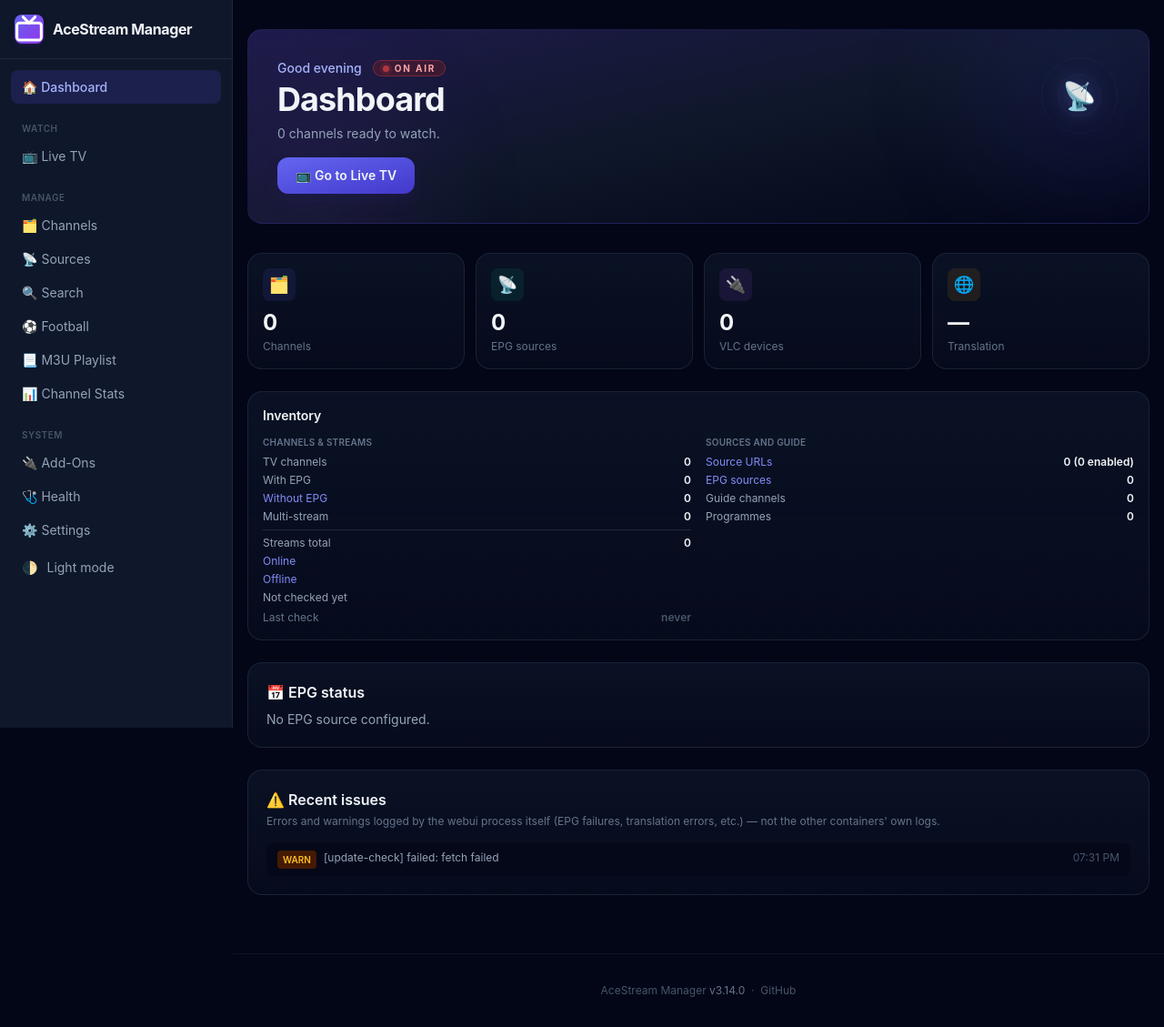
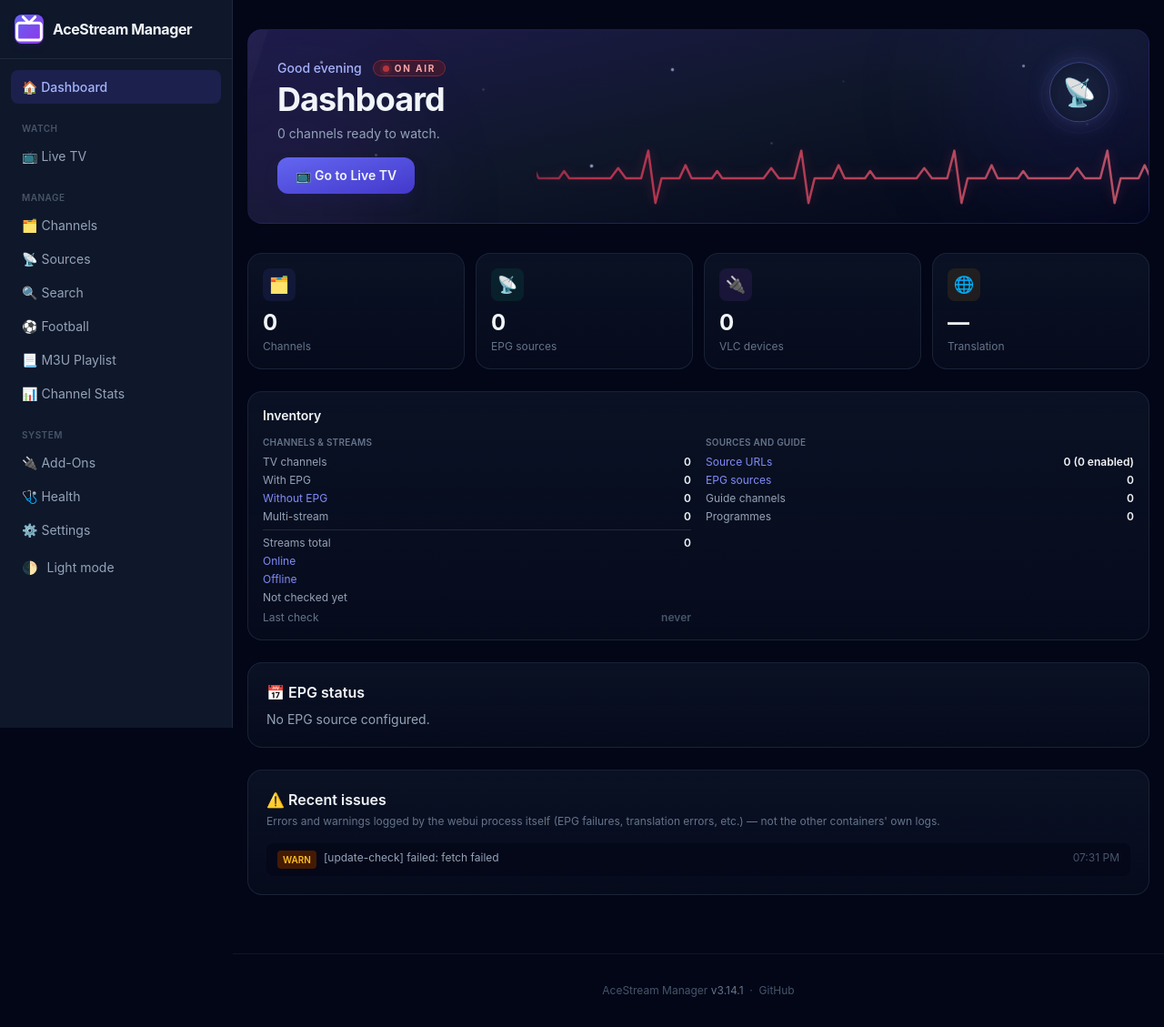
Before and after one commit to gabo-it/Acestream-Manager, a Node server app: page / in a window 1280 px wide. Shown: the whole page at 91% size. Run offline with Node 20, Linux system fonts and the light colour scheme; data comes from the database, SQL or seed files in the repository; data that the repository does not hold is empty; some libraries are stand-ins or nearby versions.

Commit message:
v3.14.1: Dashboard hero gets a living background — a scrolling EKG 'heartbeat' line flowing toward the antenna (perfect seamless loop, 300-unit period), twinkling studio lights, a light sheen sweeping across the banner every ~11s, drifting glow blobs, and the dish now floating inside a circular badge. Pure CSS/SVG (no JS, no libraries), full light-theme variants, prefers-reduced-motion respected

```diff
--- a/webui/package.json
+++ b/webui/package.json
@@ -1,6 +1,6 @@
 {
   "name": "acestream-webui",
-  "version": "3.14.0",
+  "version": "3.14.1",
   "description": "Web interface for managing AceStream channels, M3U playlists and EPG",
   "main": "server.js",
   "type": "commonjs",
--- a/webui/views/dashboard.ejs
+++ b/webui/views/dashboard.ejs
@@ -3,16 +3,56 @@
 
 <!-- Hero -->
 <div class="relative overflow-hidden rounded-2xl bg-gradient-to-br from-indigo-950 via-slate-900 to-slate-950 border border-indigo-900/40 p-6 sm:p-8 mb-8">
-  <div class="absolute -top-16 -right-16 w-64 h-64 rounded-full bg-indigo-600/10 blur-3xl"></div>
-  <div class="absolute -bottom-20 -left-10 w-56 h-56 rounded-full bg-purple-600/10 blur-3xl"></div>
+  <div class="absolute -top-16 -right-16 w-64 h-64 rounded-full bg-indigo-600/10 blur-3xl hero-blob-a"></div>
+  <div class="absolute -bottom-20 -left-10 w-56 h-56 rounded-full bg-purple-600/10 blur-3xl hero-blob-b"></div>
 
-  <!-- Segnale in onda: antenna con anelli che si espandono (decorativo,
-       puro CSS — nessuna libreria, si disattiva con prefers-reduced-motion) -->
+  <!-- Lucine di studio che scintillano sullo sfondo (posizioni fisse scelte a
+       mano; l'animazione è solo opacità/scala, costa quasi zero) -->
+  <span class="hero-star" style="top:16%; left:8%;  animation-delay:.2s;  animation-duration:3.8s"></span>
+  <span class="hero-star" style="top:64%; left:14%; animation-delay:1.1s; animation-duration:4.6s"></span>
+  <span class="hero-star" style="top:30%; left:26%; animation-delay:2.2s; animation-duration:5.2s"></span>
+  <span class="hero-star" style="top:70%; left:38%; animation-delay:.6s;  animation-duration:4.1s"></span>
+  <span class="hero-star" style="top:20%; left:47%; animation-delay:1.8s; animation-duration:3.5s"></span>
+  <span class="hero-star" style="top:58%; left:58%; animation-delay:.9s;  animation-duration:4.9s"></span>
+  <span class="hero-star" style="top:26%; left:66%; animation-delay:2.7s; animation-duration:4.3s"></span>
+  <span class="hero-star" style="top:72%; left:78%; animation-delay:.4s;  animation-duration:5.6s"></span>
+  <span class="hero-star" style="top:18%; left:86%; animation-delay:1.5s; animation-duration:3.9s"></span>
+  <span class="hero-star" style="top:48%; left:93%; animation-delay:2.4s; animation-duration:4.7s"></span>
+
+  <!-- Sfilata di luce sul "vetro" dello studio: ogni ~11 s una striscia
+       diagonale attraversa il banner e poi riposa -->
+  <div class="hero-sheen" aria-hidden="true"></div>
+
+  <!-- Battito in onda: tracciato EKG che scorre verso l'antenna, come il
+       monitor di una regia (decorativo, puro SVG+CSS — nessuna libreria;
+       il tracciato è periodico di 300 unità: l'animazione trasla di
+       esattamente un periodo, quindi il loop è invisibile) -->
+  <div class="absolute right-0 top-[58%] h-20 w-[68%] pointer-events-none hidden sm:block" aria-hidden="true">
+    <svg class="ekg-svg w-full h-full" viewBox="0 0 1200 100" preserveAspectRatio="none">
+      <defs>
+        <linearGradient id="ekg-fade" x1="0" y1="0" x2="1" y2="0">
+          <stop offset="0"    stop-color="#f43f5e" stop-opacity="0"/>
+          <stop offset="0.16" stop-color="#f43f5e" stop-opacity="0.9"/>
+          <stop offset="0.8"  stop-color="#fb7185" stop-opacity="0.9"/>
+          <stop offset="1"    stop-color="#fb7185" stop-opacity="0"/>
+        </linearGradient>
+      </defs>
+      <g class="ekg-scroll">
+        <path class="ekg-path" fill="none" stroke="url(#ekg-fade)" stroke-width="2.5" stroke-linecap="round" stroke-linejoin="round" vector-effect="non-scaling-stroke"
+          d="M0,50 h40 l15,-14 l15,14 h30 l14,-38 l14,72 l12,-34 h35 l12,-18 l12,18 h40 l10,-10 l10,10 h41 h40 l15,-14 l15,14 h30 l14,-38 l14,72 l12,-34 h35 l12,-18 l12,18 h40 l10,-10 l10,10 h41 h40 l15,-14 l15,14 h30 l14,-38 l14,72 l12,-34 h35 l12,-18 l12,18 h40 l10,-10 l10,10 h41 h40 l15,-14 l15,14 h30 l14,-38 l14,72 l12,-34 h35 l12,-18 l12,18 h40 l10,-10 l10,10 h41 h40 l15,-14 l15,14 h30 l14,-38 l14,72 l12,-34 h35 l12,-18 l12,18 h40 l10,-10 l10,10 h41 h40 l15,-14 l15,14 h30 l14,-38 l14,72 l12,-34 h35 l12,-18 l12,18 h40 l10,-10 l10,10 h41"/>
+      </g>
+    </svg>
+  </div>
+
+  <!-- Segnale in onda: antenna in un badge circolare che galleggia, con
+       anelli che si espandono (decorativo, puro CSS) -->
   <div class="absolute top-4 right-5 w-28 h-28 pointer-events-none hidden sm:block" aria-hidden="true">
     <span class="broadcast-ring" style="animation-delay: 0s"></span>
     <span class="broadcast-ring" style="animation-delay: 1.2s"></span>
     <span class="broadcast-ring" style="animation-delay: 2.4s"></span>
-    <span class="absolute inset-0 flex items-center justify-center text-3xl select-none" style="filter: drop-shadow(0 0 12px rgba(129,140,248,.35))">📡</span>
+    <span class="absolute inset-0 flex items-center justify-center">
+      <span class="hero-dish w-16 h-16 rounded-full bg-slate-900/70 ring-1 ring-indigo-400/30 flex items-center justify-center text-3xl select-none" style="filter: drop-shadow(0 0 12px rgba(129,140,248,.35))">📡</span>
+    </span>
   </div>
 
   <div class="relative">
@@ -34,6 +74,8 @@
 </div>
 
 <style>
+  /* === Hero "in trasmissione": tutto decorativo, puro CSS, niente JS === */
+
   /* Anelli "segnale in onda" attorno all'antenna nel hero della Dashboard */
   @keyframes broadcast-ring {
     0%   { transform: scale(0.2); opacity: 0.65; }
@@ -74,14 +116,79 @@
     animation: onair-blink 2s ease-in-out infinite;
     flex-shrink: 0;
   }
-  /* Tema chiaro: il hero diventa bianco (light.css) — variante leggibile */
+  /* Antenna: galleggia dolcemente dentro il suo badge circolare */
+  @keyframes hero-float {
+    0%, 100% { transform: translateY(0); }
+    50%      { transform: translateY(-5px); }
+  }
+  .hero-dish { animation: hero-float 5s ease-in-out infinite; }
+  /* Le due chiazze di colore sullo sfondo derivano lentamente, come luci
+       di studio non focalizzate (solo transform: il blur resta rasterizzato) */
+  @keyframes hero-drift {
+    from { transform: translate(0, 0); }
+    to   { transform: translate(-26px, 16px); }
+  }
+  .hero-blob-a { animation: hero-drift 16s ease-in-out infinite alternate; }
+  .hero-blob-b { animation: hero-drift 21s ease-in-out infinite alternate-reverse; }
+  /* Lucine che scintillano sullo sfondo */
+  @keyframes hero-twinkle {
+    0%, 100% { opacity: 0.06; transform: scale(0.75); }
+    50%      { opacity: 0.75; transform: scale(1.2); }
+  }
+  .hero-star {
+    position: absolute;
+    width: 3px;
+    height: 3px;
+    border-radius: 9999px;
+    background: #c7d2fe;
+    opacity: 0.1;
+    animation: hero-twinkle 4s ease-in-out infinite;
+    pointer-events: none;
+  }
+  /* Sfilata di luce: parte fuori a sinistra, attraversa, riposa fuori a
+       destra; il salto di ritorno al loop avviene sempre fuori campo */
+  @keyframes hero-sheen {
+    0%, 55%   { transform: translateX(-130%) skewX(-18deg); }
+    88%, 100% { transform: translateX(430%) skewX(-18deg); }
+  }
+  .hero-sheen {
+    position: absolute;
+    top: -30%;
+    bottom: -30%;
+    left: 0;
+    width: 30%;
+    background: linear-gradient(105deg, transparent, rgba(255, 255, 255, 0.06), transparent);
+    transform: translateX(-130%) skewX(-18deg);
+    animation: hero-sheen 11s ease-in-out infinite;
+    pointer-events: none;
+  }
+  /* Battito EKG: il tracciato è periodico di 300 unità e l'animazione trasla
+       di esattamente un periodo, quindi lo scorrimento è un loop perfetto */
+  @keyframes ekg-scroll {
+    to { transform: translateX(-300px); }
+  }
+  .ekg-scroll { animation: ekg-scroll 4s linear infinite; will-change: transform; }
+  .ekg-svg {
+    opacity: 0.8;
+    filter: drop-shadow(0 0 7px rgba(244, 63, 94, 0.35));
+  }
+
+  /* Tema chiaro: il hero diventa bianco (light.css) — varianti leggibili */
   html.light .onair-badge { background: #fef2f2; color: #b91c1c; border-color: rgba(239, 68, 68, 0.4); }
   html.light .broadcast-ring { border-color: rgba(99, 102, 241, 0.45); }
-  /* Rispetta la preferenza "meno animazioni" dell'utente */
+  html.light .hero-star, html.light .hero-sheen { display: none; }
+  html.light .ekg-path { stroke: #6366f1; }
+  html.light .ekg-svg { opacity: 0.55; filter: none; }
+  html.light .hero-dish { background: rgba(238, 242, 255, 0.9); }
+
+  /* Rispetta la preferenza "meno animazioni" dell'utente: tutto statico,
+       ma comunque composto (sheen nascosto del tutto, il resto congelato) */
   @media (prefers-reduced-motion: reduce) {
-    .broadcast-ring, .onair-dot { animation: none; }
+    .broadcast-ring, .onair-dot, .hero-dish, .hero-blob-a, .hero-blob-b,
+    .hero-star, .hero-sheen, .ekg-scroll { animation: none; }
     .broadcast-ring { opacity: 0.18; transform: scale(0.55); }
     .onair-dot { opacity: 1; }
+    .hero-sheen { display: none; }
   }
 </style>
 
```
Also changed, not shown: 1 other file.
